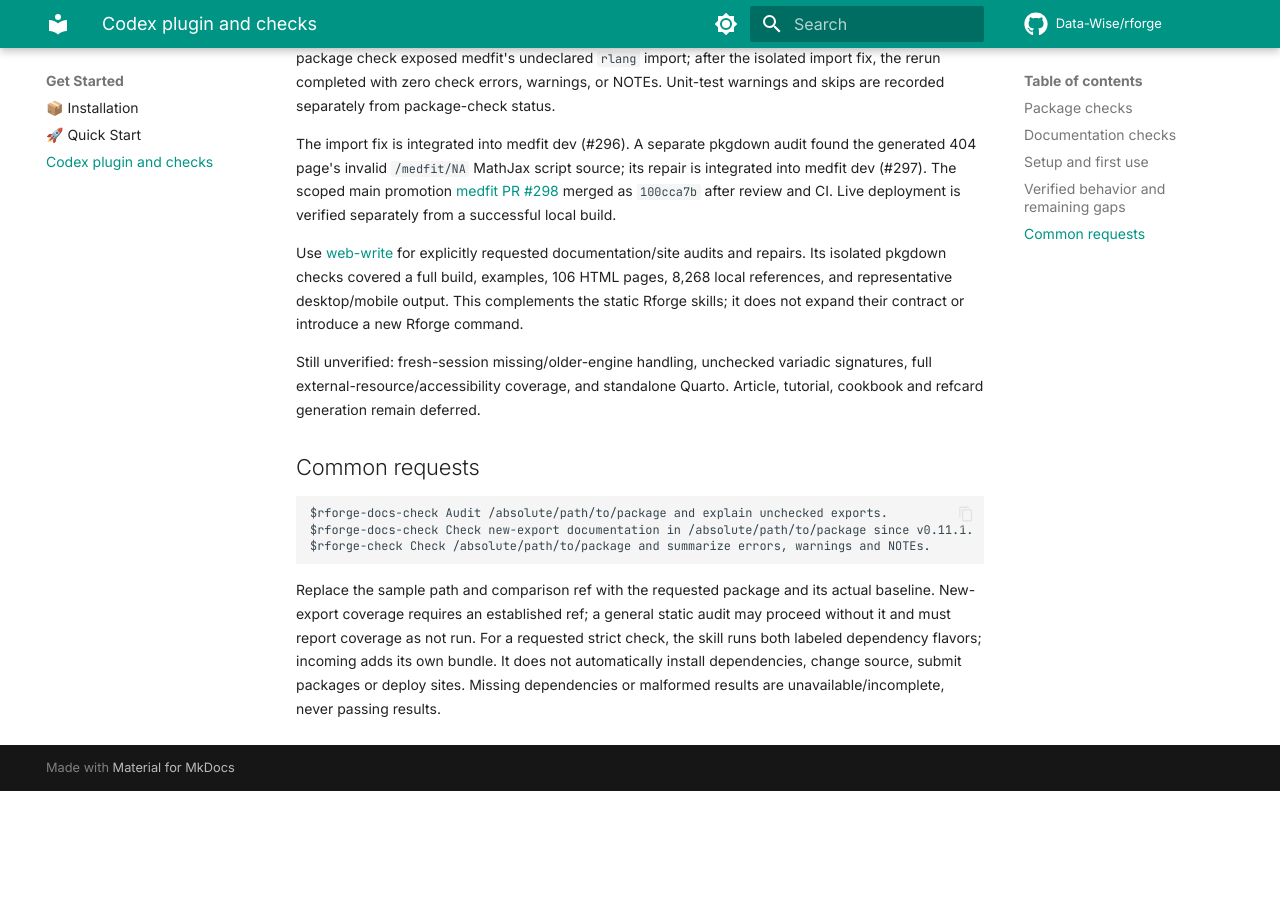
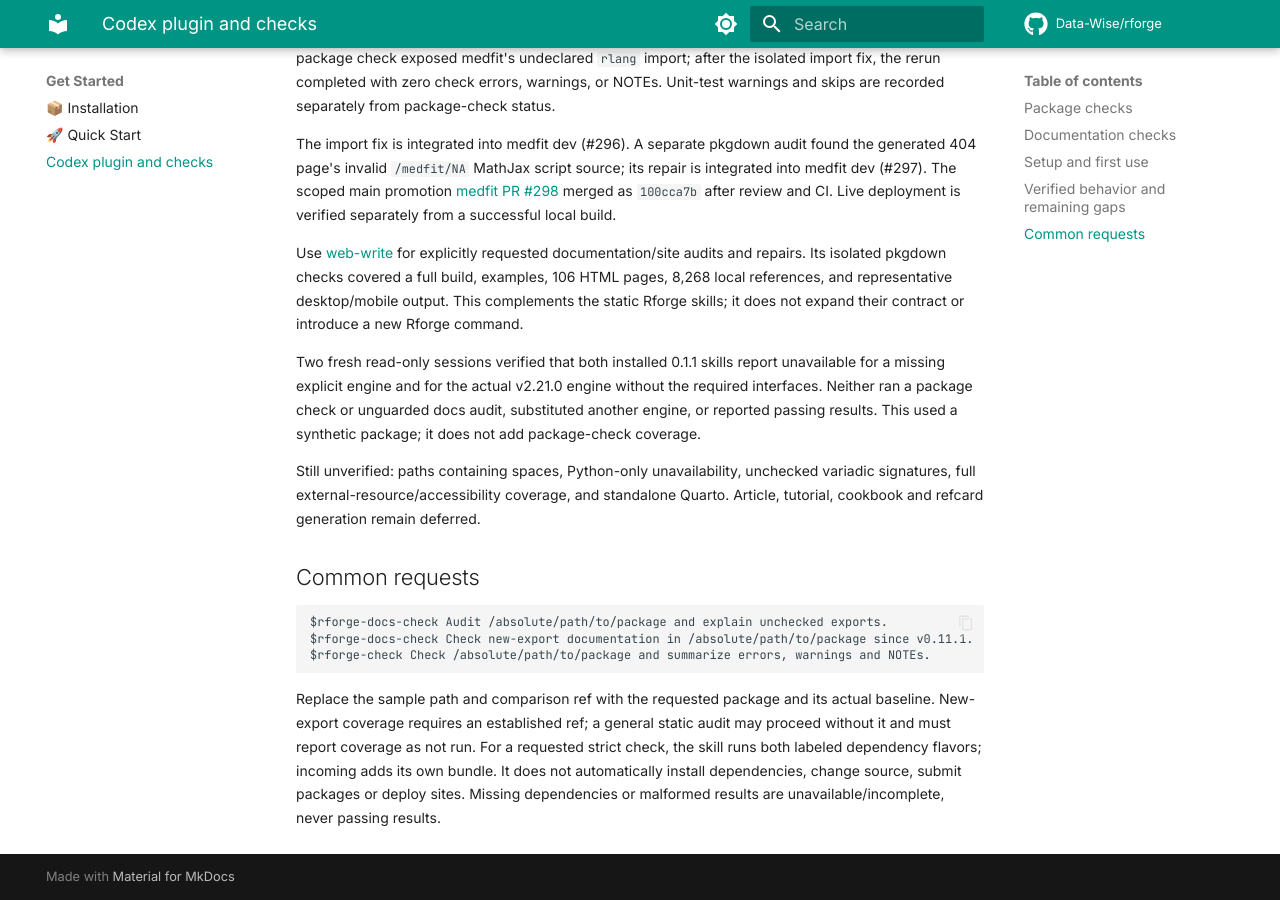
Before and after one commit to Data-Wise/rforge, an MkDocs documentation site: the page built from docs/guides/codex-checks.md, in a window 1280 px wide and 900 px high, scrolled down 1682 px. Built offline with MkDocs 1.6.1 and Material for MkDocs 9.7.7, drawn with Linux system fonts in a browser that asks for light colours; comment, search, counter and statistics services are not loaded; before the commit the page ends 2473 px from its top, so only the background shows below that.

Commit message:
docs(codex): verify unavailable and older engine handling

```diff
--- a/docs/guides/codex-checks.md
+++ b/docs/guides/codex-checks.md
@@ -88,8 +88,15 @@ checks covered a full build, examples, 106 HTML pages, 8,268 local references,
 and representative desktop/mobile output. This complements the static Rforge
 skills; it does not expand their contract or introduce a new Rforge command.
 
-Still unverified: fresh-session missing/older-engine handling, unchecked variadic
-signatures, full external-resource/accessibility coverage, and standalone Quarto.
+Two fresh read-only sessions verified that both installed 0.1.1 skills report
+unavailable for a missing explicit engine and for the actual v2.21.0 engine
+without the required interfaces. Neither ran a package check or unguarded docs
+audit, substituted another engine, or reported passing results. This used a
+synthetic package; it does not add package-check coverage.
+
+Still unverified: paths containing spaces, Python-only unavailability, unchecked
+variadic signatures, full external-resource/accessibility coverage, and
+standalone Quarto.
 Article, tutorial, cookbook and refcard generation remain deferred.
 
 ## Common requests
```
Also changed, not shown: AGENTS.md (+4 -2 lines), CLAUDE.md (+4 -2 lines), PLAN-codex-check-skills-2026-10-22.md (+4 -2 lines), SPEC-codex-check-skills-2026-10-22.md (+35 -1 lines), TASKS-codex-check-skills-2026-10-22.md (+7 -4 lines), 1 other file.
